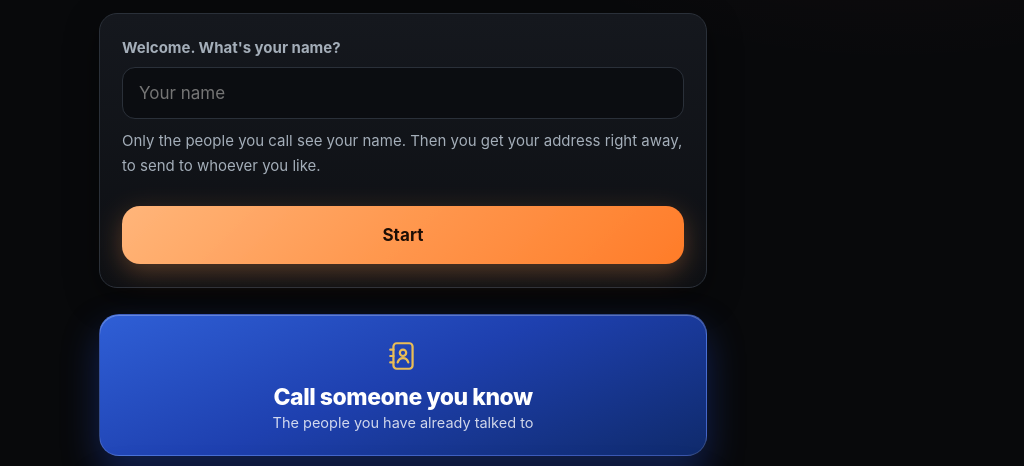
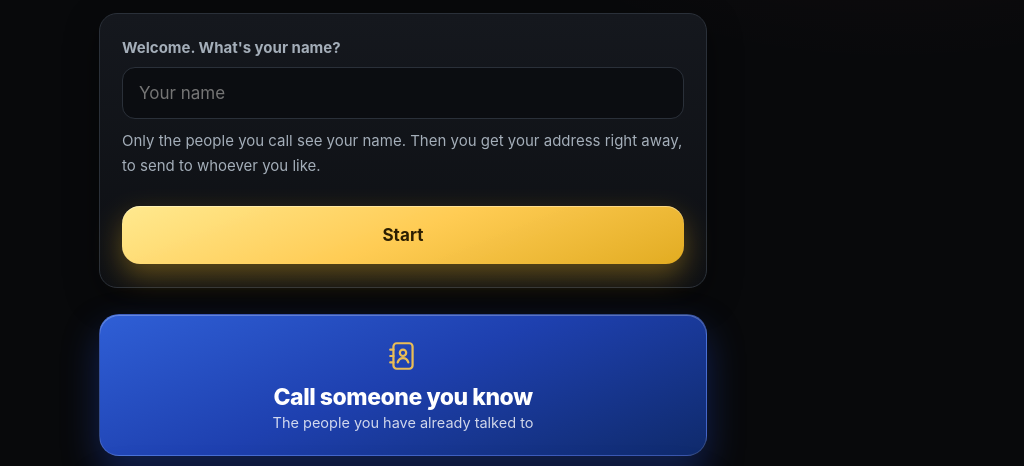
Before and after one commit to digitalvalut/logos-protocol, a plain HTML site: page prova/modifica.html in a window 1280 px wide. In both pictures the pointer is over the button "Start". Shown: the part 329-795 px from the top of the page, without its empty margins (237-1261 px from the left). Drawn offline with Linux system fonts and the light colour scheme.

Commit message:
prova/: 4.47 — anche «Inizia» in oro
Co-Authored-By: Claude Opus 5 <noreply@anthropic.com>

```diff
--- a/prova/modifica.css
+++ b/prova/modifica.css
@@ -301,9 +301,9 @@
   .bigchoice.book .d,.bigchoice.addr .d{color:rgba(255,255,255,.80)}
   .bigchoice.addr[aria-expanded="true"]{box-shadow:0 0 0 3px rgba(245,196,81,.7),0 16px 36px rgba(30,64,175,.42)}
   /* l'oro */
-  #btnHomeShare.btn.primary{background:linear-gradient(158deg,#ffe08a,#f5c451 50%,#d9a520);color:#2a1d02;
+  #btnHomeShare.btn.primary,#btnWelcomeGo.btn.primary{background:linear-gradient(158deg,#ffe08a,#f5c451 50%,#d9a520);color:#2a1d02;
     border-color:rgba(255,255,255,.18);box-shadow:0 12px 28px rgba(217,165,32,.38),inset 0 1px 0 rgba(255,255,255,.35)}
-  #btnHomeShare.btn.primary:hover{filter:brightness(1.04)}
+  #btnHomeShare.btn.primary:hover,#btnWelcomeGo.btn.primary:hover{filter:brightness(1.04)}
   #btnHomeShare.btn.primary .ic{color:#2a1d02}
   .homecard .addrbox{border-color:rgba(245,196,81,.35);color:#f5c451}
   .smalllinks{margin:14px 0 0;text-align:center;display:flex;flex-wrap:wrap;justify-content:center;
```
